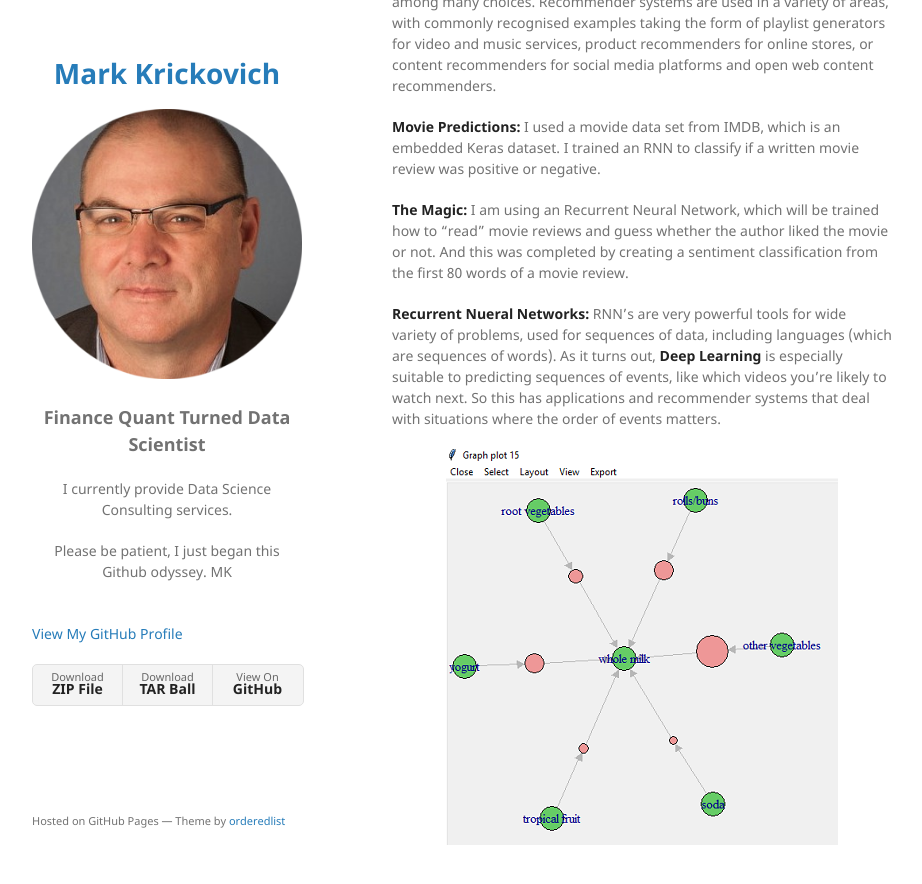
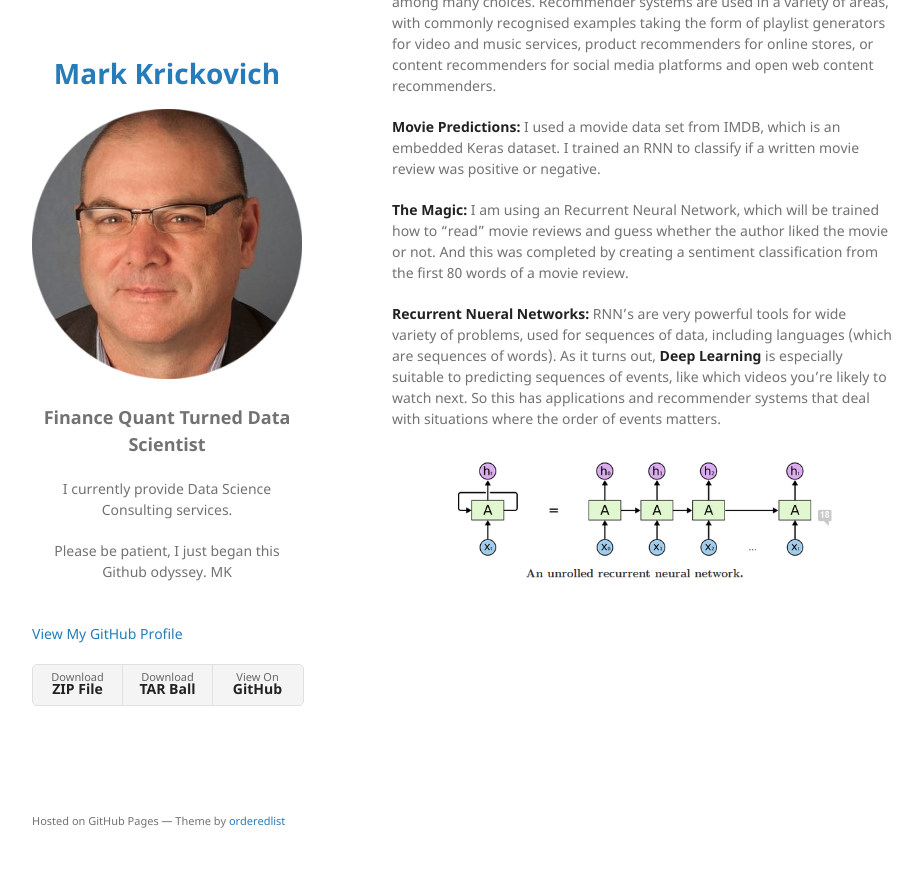
Before and after one commit to MarkKrickovich/MarkKrickovich.github.io, a Jekyll site: the page built from index.md, in a window 1280 px wide and 900 px high, scrolled down 1291 px. Shown: the top 884 px of the window, without its empty margins (178-1100 px from the left). Built offline with Jekyll 4.4.1, drawn with Linux system fonts in a browser that asks for light colours; our own code applies the rules of GitHub Pages for plain Markdown files.

Commit message:
Update index.md

```diff
--- a/index.md
+++ b/index.md
@@ -27,4 +27,4 @@ Recommender Systems are used to predict items that a user will select among many
 
 **Recurrent Nueral Networks:** RNN's are very powerful tools for wide variety of problems, used for sequences of data, including languages (which are sequences of words).  As it turns out, **Deep Learning** is especially suitable to predicting sequences of events, like which videos you're likely to watch next.  So this has applications and recommender systems that deal with situations where the order of events matters.
 
-<center><img src="assets/img/R Apriori Graph Plot.PNG"/></center>
+<center><img src="assets/img/RNN.PNG"/></center>
```
